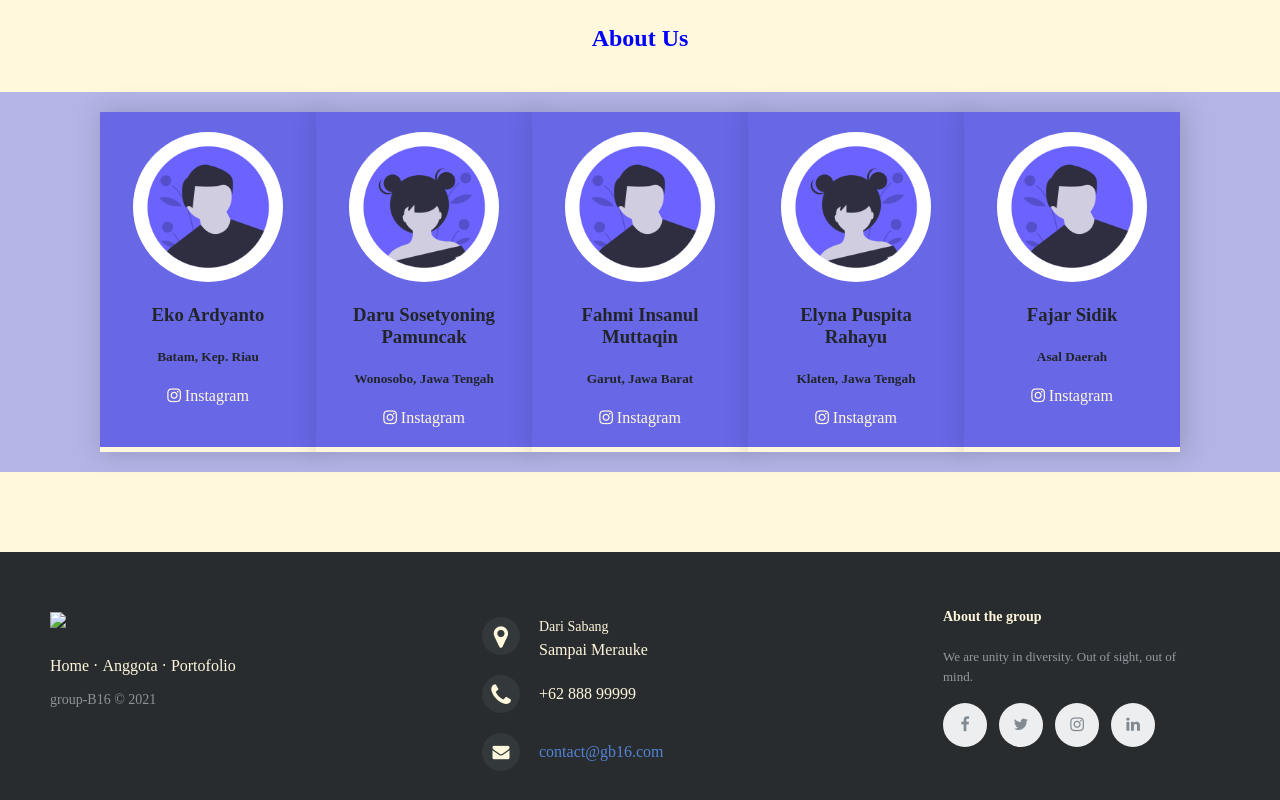
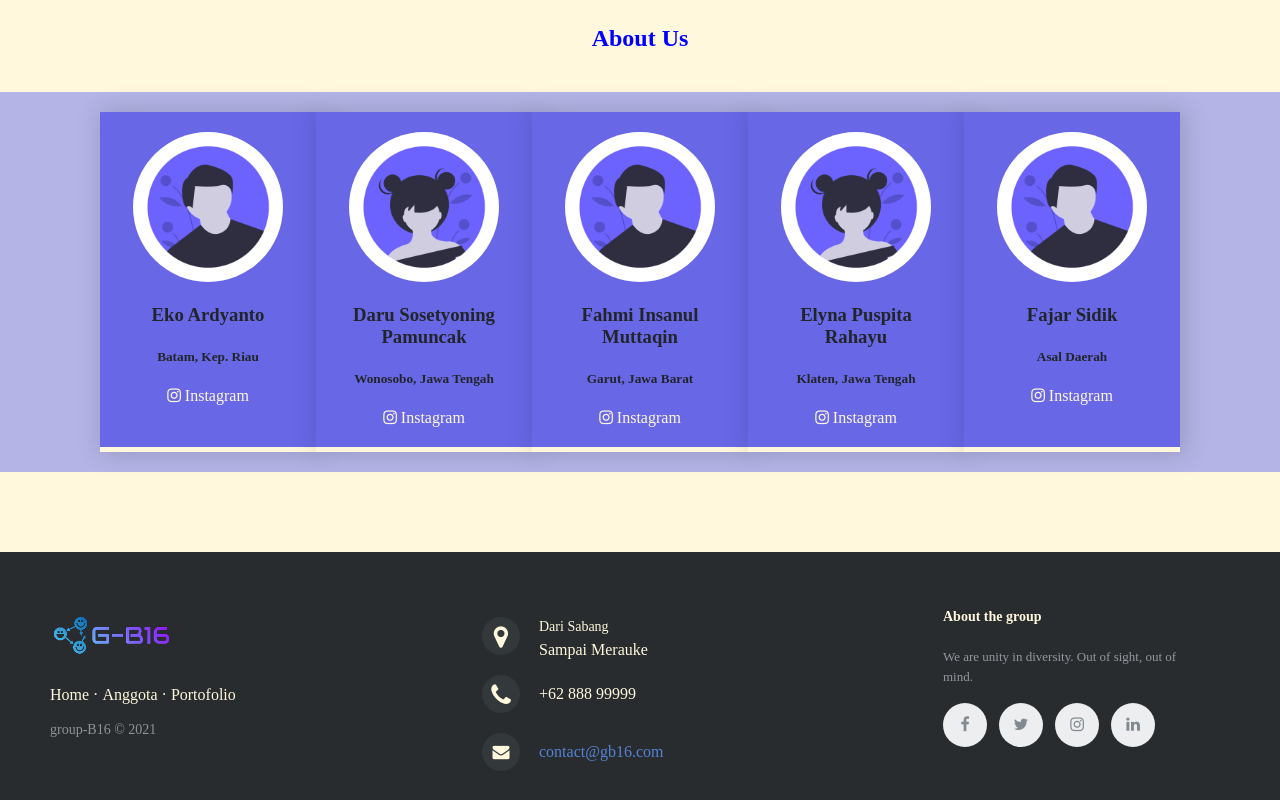
Before and after one commit to fhmins/dts-b16, a plain HTML site: page index.html in a window 1280 px wide. Shown: the part 601-1401 px from the top of the page. Drawn offline with Linux system fonts and the light colour scheme; the site is published under a folder, as on GitHub Pages, so addresses that start at the root find nothing.

Commit message:
Update index.html

```diff
--- a/index.html
+++ b/index.html
@@ -103,7 +103,7 @@
 
     <footer class="footer-distributed">
         <div class="footer-left">
-            <img class="logo" src="/img/logo.png">
+            <img class="logo" src="img/logo.png">
             <p class="footer-links">
                 <a href="#">Home</a>
                 ·
```
